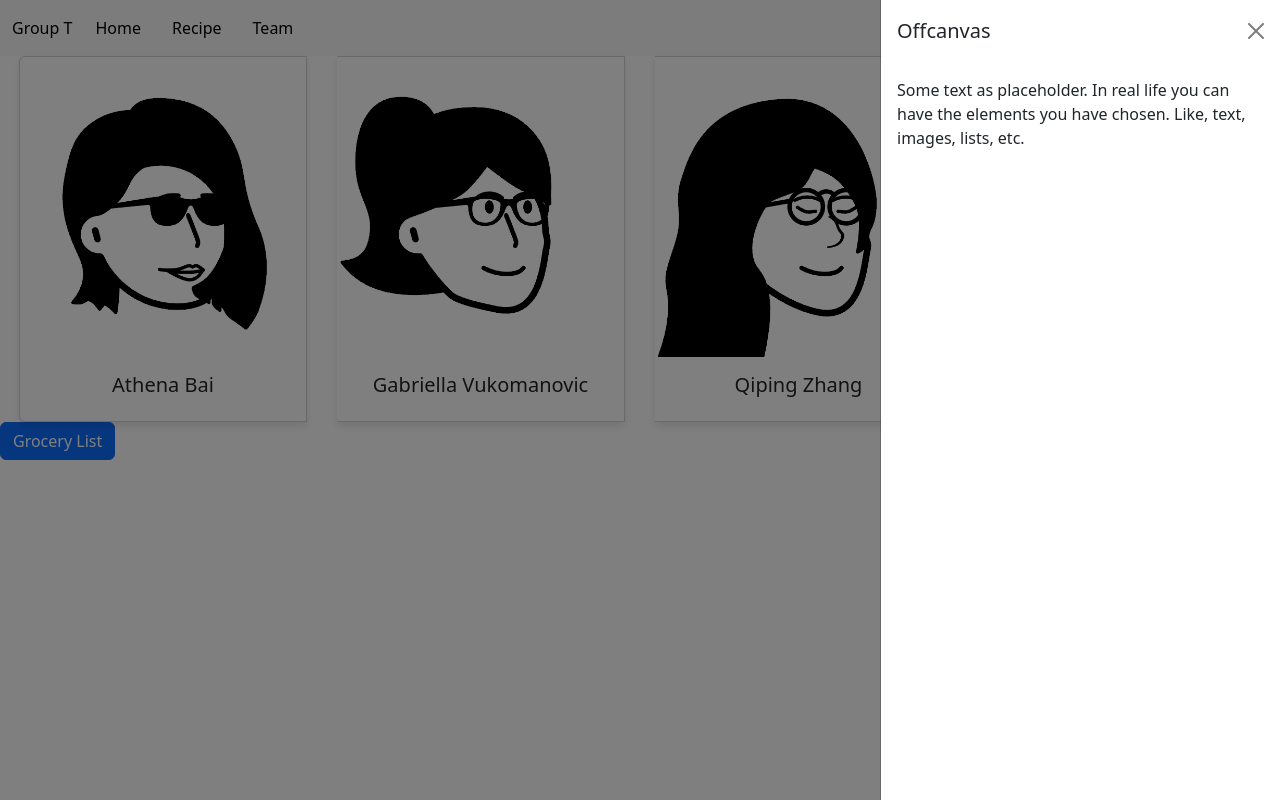
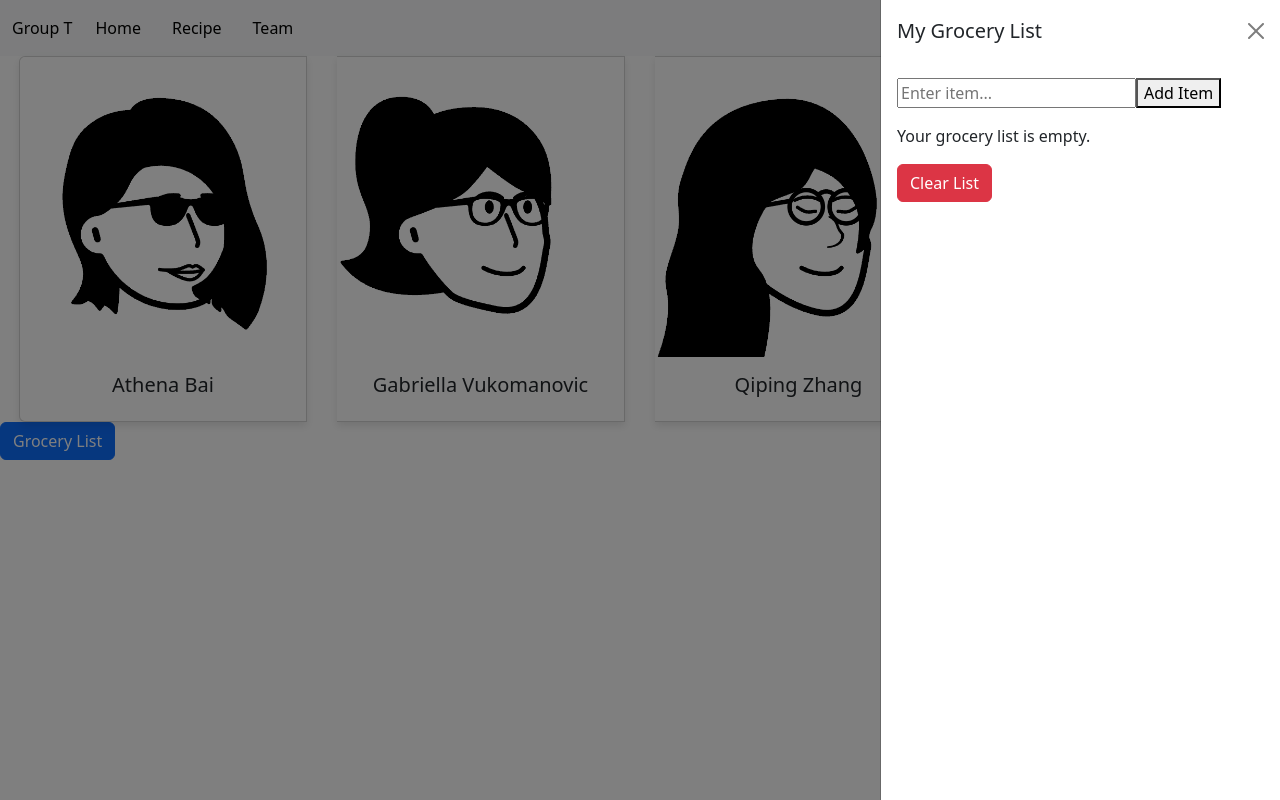
Before and after one commit to GabbyV03/cosi-103a, a React (Create React App) app in the folder recipeapp/: page /Team in a window 1280 px wide. Both pictures are taken after a click on the button "Grocery List". Built offline with nearby package versions, Linux system fonts and the light colour scheme.

Commit message:
Added functionality to add items, remove individual items, and clear entire list

```diff
--- a/recipeapp/src/Groceryoffcanvas.js
+++ b/recipeapp/src/Groceryoffcanvas.js
@@ -4,9 +4,28 @@ import Offcanvas from 'react-bootstrap/Offcanvas';
 
 function Groceryoffcanvas() {
   const [show, setShow] = useState(false);
+  const [groceryList, setGroceryList] = useState([]);
+  const [newItem, setNewItem] = useState('');
 
   const handleClose = () => setShow(false);
   const handleShow = () => setShow(true);
+
+  const addItemToList = () => {
+    if (newItem.trim() !== '') {
+      setGroceryList([...groceryList, newItem]);
+      setNewItem('');
+    }
+  };
+
+  const removeItemFromList = (index) => {
+    const newList = [...groceryList];
+    newList.splice(index, 1);
+    setGroceryList(newList);
+  };
+
+  const clearList = () => {
+    setGroceryList([]);
+  };
 
   return (
     <>
@@ -14,13 +33,30 @@ function Groceryoffcanvas() {
         Grocery List
       </Button>
 
-      <Offcanvas show={show} onHide={handleClose} placement ='end'>
+      <Offcanvas show={show} onHide={handleClose} placement="end">
         <Offcanvas.Header closeButton>
-          <Offcanvas.Title>Offcanvas</Offcanvas.Title>
+          <Offcanvas.Title>My Grocery List</Offcanvas.Title>
         </Offcanvas.Header>
         <Offcanvas.Body>
-          Some text as placeholder. In real life you can have the elements you
-          have chosen. Like, text, images, lists, etc.
+          <div>
+            <input
+              type="text"
+              value={newItem}
+              onChange={(e) => setNewItem(e.target.value)}
+              placeholder="Enter item..."
+            />
+            <button onClick={addItemToList}>Add Item</button>
+          </div>
+          <ul>
+            {groceryList.map((item, index) => (
+              <li key={index}>
+                {item}{' '}
+                <button onClick={() => removeItemFromList(index)}>Remove</button>
+              </li>
+            ))}
+          </ul>
+          {groceryList.length === 0 && <p>Your grocery list is empty.</p>}
+          <Button variant="danger" onClick={clearList}>Clear List</Button>
         </Offcanvas.Body>
       </Offcanvas>
     </>
```
